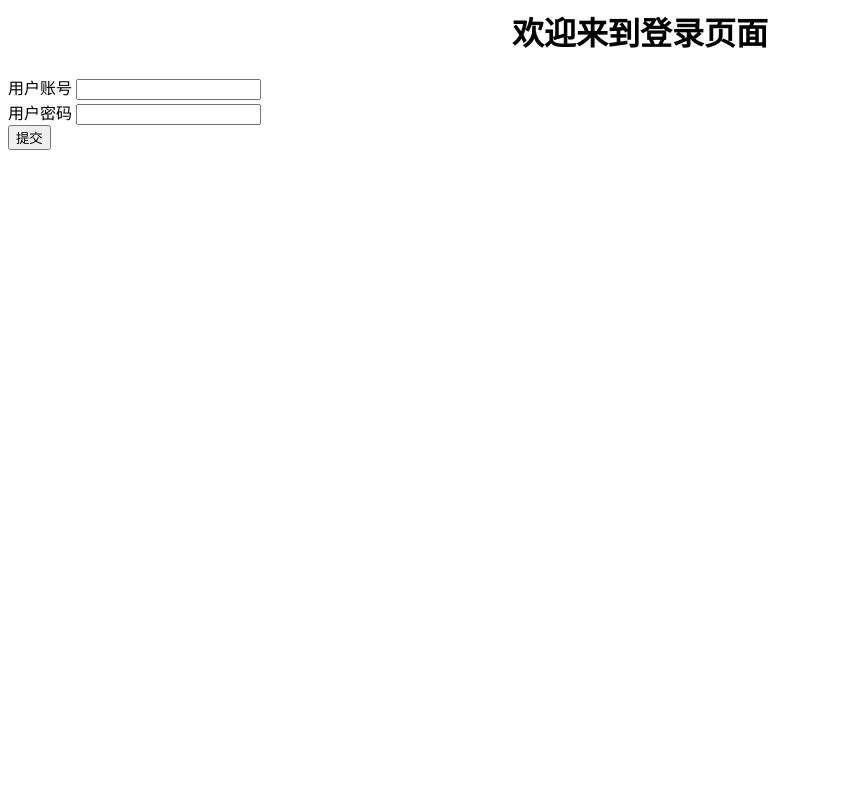
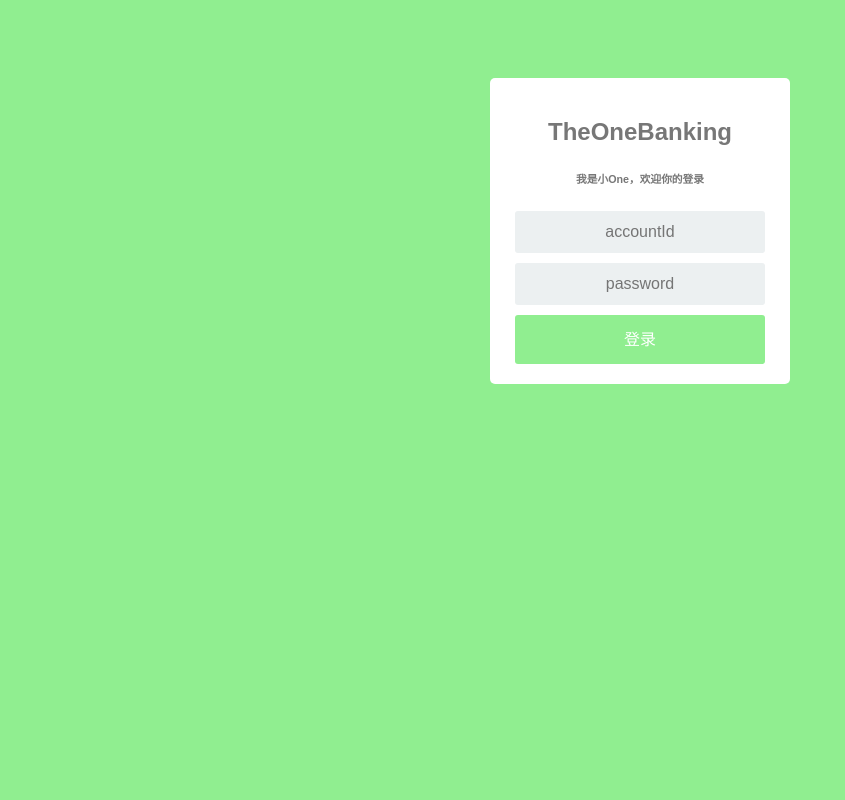
Before and after one commit to YVictor13/bankSystem-python, a Flask app: template templates/login.html in a window 1280 px wide. Shown: the whole page, without its empty margins (0-845 px from the left). Run offline with Flask 2, Linux system fonts and the light colour scheme; the template is opened without the code that fills it: values that come from a table or form of the project are taken from there, others are empty.

Commit message:
realize login

```diff
--- a/app.py
+++ b/app.py
@@ -1,5 +1,5 @@
 from flask_sqlalchemy import SQLAlchemy
-from flask import Flask, render_template, request, session, redirect, url_for
+from flask import Flask, render_template, request, session, redirect, url_for, flash
 from flask_wtf import FlaskForm
 from wtforms import StringField, SubmitField, PasswordField
 from wtforms.fields.html5 import EmailField
@@ -50,26 +50,26 @@ class UserFrom(FlaskForm):
 # db.create_all()
 
 
-@app.route('/login/', methods=["POST", "GET"])
+# 登录界面
+@app.route('/')
 def login():
-    user_list = User.query.all()
-    form = UserFrom()
-    for item in user_list:
-        if form.validate_on_submit():
-            if item.accountId == form.accountId.data and item.password == form.password.data:
-                return redirect('/index/')
-    return render_template('login.html', form=form)
+    if not session.get('logged_in'):
+        return render_template('login.html')
+    else:
+        return render_template('index.html')
 
 
-@app.route('/index/',methods=["POST", "GET"])
-def index():
-    return render_template('index.html')
-
-
-# @app.route('/register/')
-# def register():
-#     form = UserFrom()
-#     return render_template('register.html', form=form)
+# 验证登录
+@app.route('/login', methods=['POST'])
+def do_admin_login():
+    password = request.form['password']
+    accountId = request.form['accountId']
+    obj = User.query.filter_by(accountId=accountId).first()
+    if password == obj.password:
+        session['logged_in'] = True
+    else:
+        flash('wrong password!')
+    return login()
 
 
 if __name__ == '__main__':
--- /dev/null
+++ b/static/style.css
@@ -0,0 +1,78 @@
+* {
+    box-sizing: border-box;
+    }
+
+    *:focus {
+        outline: none;
+    }
+    body {
+    font-family: Arial;
+    background-color: lightgreen;
+    padding: 50px;
+    }
+    .login {
+    margin: 20px auto;
+    width: 300px;
+    }
+    .login-screen {
+    background-color: #FFF;
+    padding: 20px;
+    border-radius: 5px
+    }
+
+    .app-title {
+    text-align: center;
+    color: #777;
+    }
+
+    .login-form {
+    text-align: center;
+    }
+    .control-group {
+    margin-bottom: 10px;
+    }
+
+    input {
+    text-align: center;
+    background-color: #ECF0F1;
+    border: 2px solid transparent;
+    border-radius: 3px;
+    font-size: 16px;
+    font-weight: 200;
+    padding: 10px 0;
+    width: 250px;
+    transition: border .5s;
+    }
+
+    input:focus {
+    border: 2px solid lightgreen;
+    box-shadow: none;
+    }
+
+    .btn {
+      border: 2px solid transparent;
+      background:lightgreen;
+      color: #ffffff;
+      font-size: 16px;
+      line-height: 25px;
+      padding: 10px 0;
+      text-decoration: none;
+      text-shadow: none;
+      border-radius: 3px;
+      box-shadow: none;
+      transition: 0.25s;
+      display: block;
+      width: 250px;
+      margin: 0 auto;
+    }
+
+    .btn:hover {
+      background-color: #2980B9;
+    }
+
+    .login-link {
+      font-size: 12px;
+      color: #444;
+      display: block;
+        margin-top: 12px;
+    }
--- a/templates/login.html
+++ b/templates/login.html
@@ -1,17 +1,32 @@
-{% block content_title %}
-    <h1 align="center">欢迎来到登录页面</h1>
+<link rel="stylesheet" href="../static/style.css" type="text/css">
+{% block body %}
+    {% if session['logged_in'] %}
+        <p>你已登录成功</p>
+    {% else %}
+        <form action="/login" method="POST">
+            <div class="login">
+                <div class="login-screen">
+                    <div class="app-title">
+                        <h2>TheOneBanking</h2>
+                        <h6>我是小One，欢迎你的登录</h6>
+                    </div>
+
+                    <div class="login-form">
+                        <div class="control-group">
+                            <input type="text" class="login-field" value="" placeholder="accountId" name="accountId">
+                            <label for="login-name" class="login-field-icon fui-user"></label>
+                        </div>
+
+                        <div class="control-group">
+                            <input type="password" class="login-field" value="" placeholder="password" name="password">
+                            <label for="login-pass" class="login-field-icon fui-lock"></label>
+                        </div>
+
+                        <input type="submit" value="登录" class="btn btn-primary btn-Large btn-block">
+                    </div>
+                </div>
+            </div>
+        </form>
+
+    {% endif %}
 {% endblock %}
-{% block content %}
-            <form action="/login/" method="post">
-                {{ form.csrf_token }}
-                <div class="form-group">
-                    {{ form.accountId.label.text }}
-                    {{ form.accountId(class='form-control') }}
-                </div>
-                <div class="form-group">
-                    {{ form.password.label.text }}
-                    {{ form.password(class='form-control') }}
-                </div>
-                {{ form.submit }}
-            </form>
-{% endblock %}
```
Also changed, not shown: templates/register.html (deleted, +0 -25 lines).
